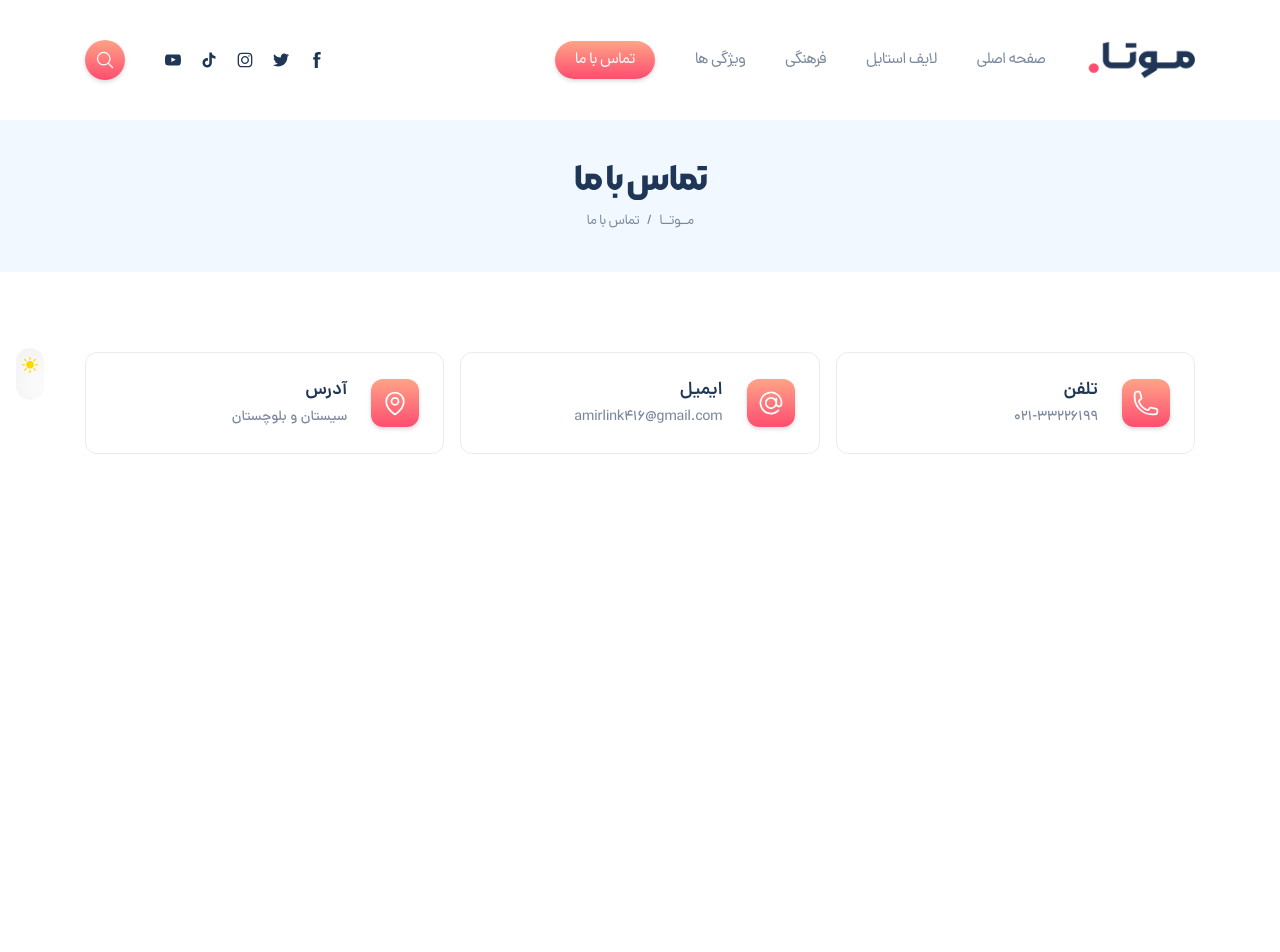
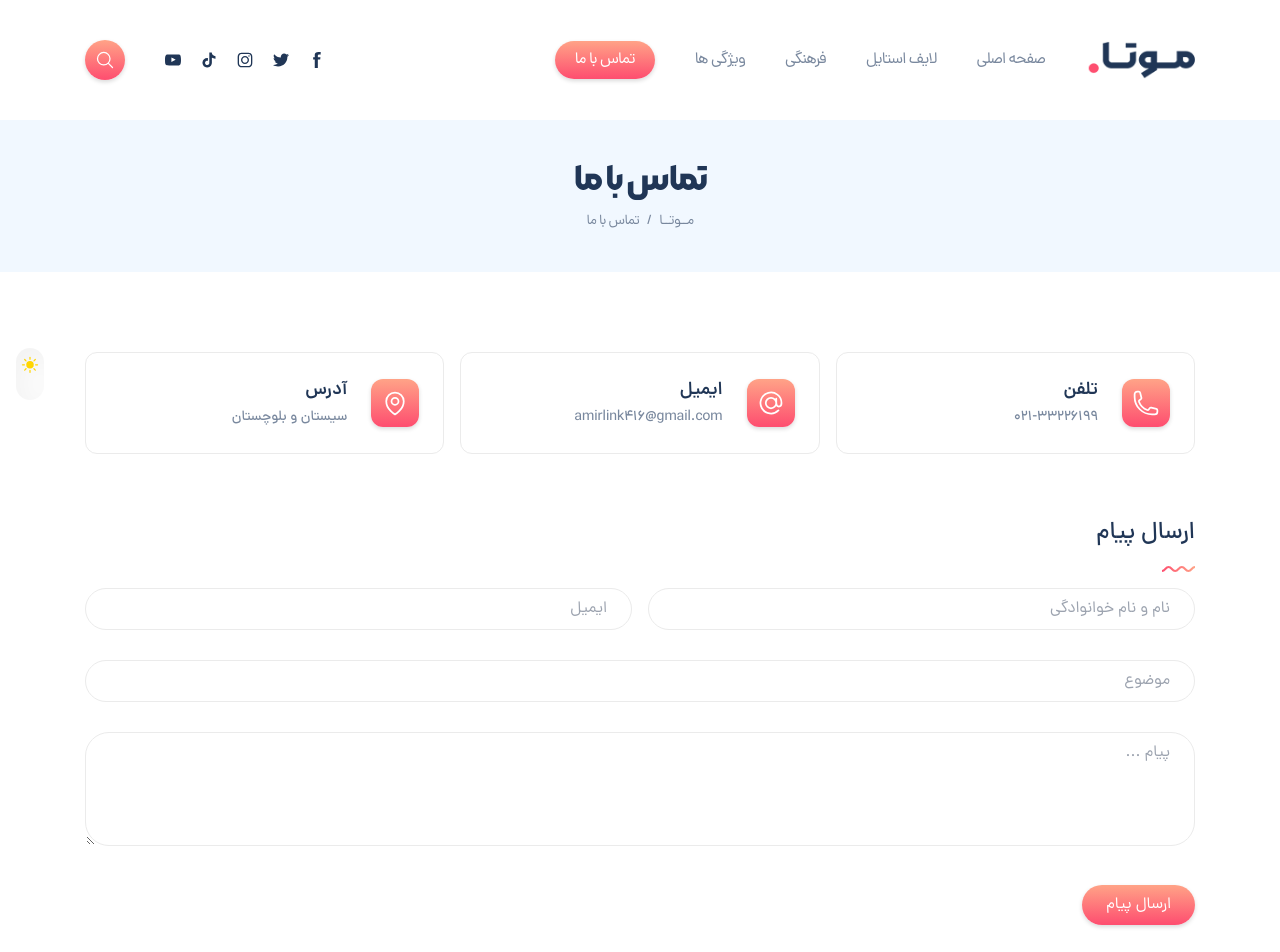
Before and after one commit to vahidKarimiDev/MotaBlog, a React (Vite) app: page /contact in a window 1280 px wide. Shown: the top 952 px of the page. Before the commit the page ends 800 px from the top, so only its background shows below. Built offline with nearby package versions, Linux system fonts and the light colour scheme.

Commit message:
complated page contact :)

```diff
--- a/src/App.jsx
+++ b/src/App.jsx
@@ -2,6 +2,7 @@ import React from 'react';
 import { useRoutes } from 'react-router-dom';
 import routers from './router';
 import Header from './Components/Header/Header'
+import Footer from './Components/Footer/Footer';
 
 const App = () => {
     const route = useRoutes(routers);
@@ -10,6 +11,7 @@ const App = () => {
         <>
             <Header />
             {route}
+            <Footer />
         </>
     )
 }
--- a/src/index.css
+++ b/src/index.css
@@ -175,6 +175,23 @@
     width: 0%;
     background: #ffa387;
     background: linear-gradient(to top, #ffa387 0%, #fe4f70 51%, #ffa387 100%);
-    transition: all .02s ease-in-out;
+    transition: all 0.02s ease-in-out;
+  }
+
+  .input {
+    width: 100%;
+    padding: 8px 24px;
+    border-radius: 100px;
+    border: none;
+    outline: none;
+    border: 1px solid #ebebeb;
+    margin-bottom: 30px;
+  }
+  *.dark .input {
+    @apply bg-[#ffffff0d] border-gray-600 text-white;
+  }
+
+  .input:focus {
+    border: 1px solid #fe4f70;
   }
 }
--- a/src/pages/Contcat/Components/BoxInfo/BoxInfo.jsx
+++ b/src/pages/Contcat/Components/BoxInfo/BoxInfo.jsx
@@ -3,7 +3,7 @@ import React from 'react'
 const BoxInfo = () => {
     return (
         <>
-            <div className="grid grid-cols-3 gap-4 mt-20">
+            <div className="grid grid-cols-1 md:grid-cols-2 lg:grid-cols-3 gap-4 mt-20">
                 <div className="flex items-center justify-start gap-6 border border-[#EBEBEB] dark:border-gray-600 rounded-xl p-6">
                     <div className="active rounded-xl p-0 w-12 h-12 flex items-center justify-center ">
                         <svg className='w-7 h-7'>
--- a/src/pages/Contcat/Components/SendMessage/SendMessage.jsx
+++ b/src/pages/Contcat/Components/SendMessage/SendMessage.jsx
@@ -0,0 +1,35 @@
+import React from 'react'
+
+const SendMessage = () => {
+    return (
+        <>
+            <div className="my-16">
+                <h4 className='text-2xl font-DanaMedium pb-4 text-secondColor dark:text-white'>ارسال پیام</h4>
+                <svg width="33" height="6" xmlns="http://www.w3.org/2000/svg">
+                    <defs>
+                        <linearGradient id="gradient" x1="0%" y1="0%" x2="100%" y2="0%">
+                            <stop offset="0%" stop-color="#FE4F70"></stop>
+                            <stop offset="100%" stop-color="#FFA387"></stop>
+                        </linearGradient>
+                    </defs>
+                    <path d="M33 1c-3.3 0-3.3 4-6.598 4C23.1 5 23.1 1 19.8 1c-3.3 0-3.3 4-6.599 4-3.3 0-3.3-4-6.6-4S3.303 5 0 5" stroke="url(#gradient)" stroke-width="2" fill="none"></path>
+                </svg>
+
+                <div className="mt-4">
+                    <div className="flex flex-col sm:flex-row items-center justify-between sm:gap-4">
+                        <input type="text" className='input' placeholder='نام و نام خوانوادگی' />
+                        <input type="text" className='input' placeholder='ایمیل' />
+                    </div>
+                    <div className="">
+                        <input type="text" className='input' placeholder='موضوع' />
+                        <textarea className='input rounded-3xl' placeholder='پیام ...' cols={10} rows={4} ></textarea>
+                    </div>
+                </div>
+
+                <button className='backGround-primary p-2 px-6 rounded-3xl'>ارسال پیام</button>
+            </div>
+        </>
+    )
+}
+
+export default SendMessage
--- a/src/pages/Contcat/Contcat.jsx
+++ b/src/pages/Contcat/Contcat.jsx
@@ -1,5 +1,6 @@
 import React from 'react'
 import BoxInfo from './Components/BoxInfo/BoxInfo'
+import SendMessage from './Components/SendMessage/SendMessage'
 
 const Contcat = () => {
     return (
@@ -14,6 +15,7 @@ const Contcat = () => {
             </div>
             <div className="container">
                 <BoxInfo />
+                <SendMessage />
             </div>
         </>
     )
```
